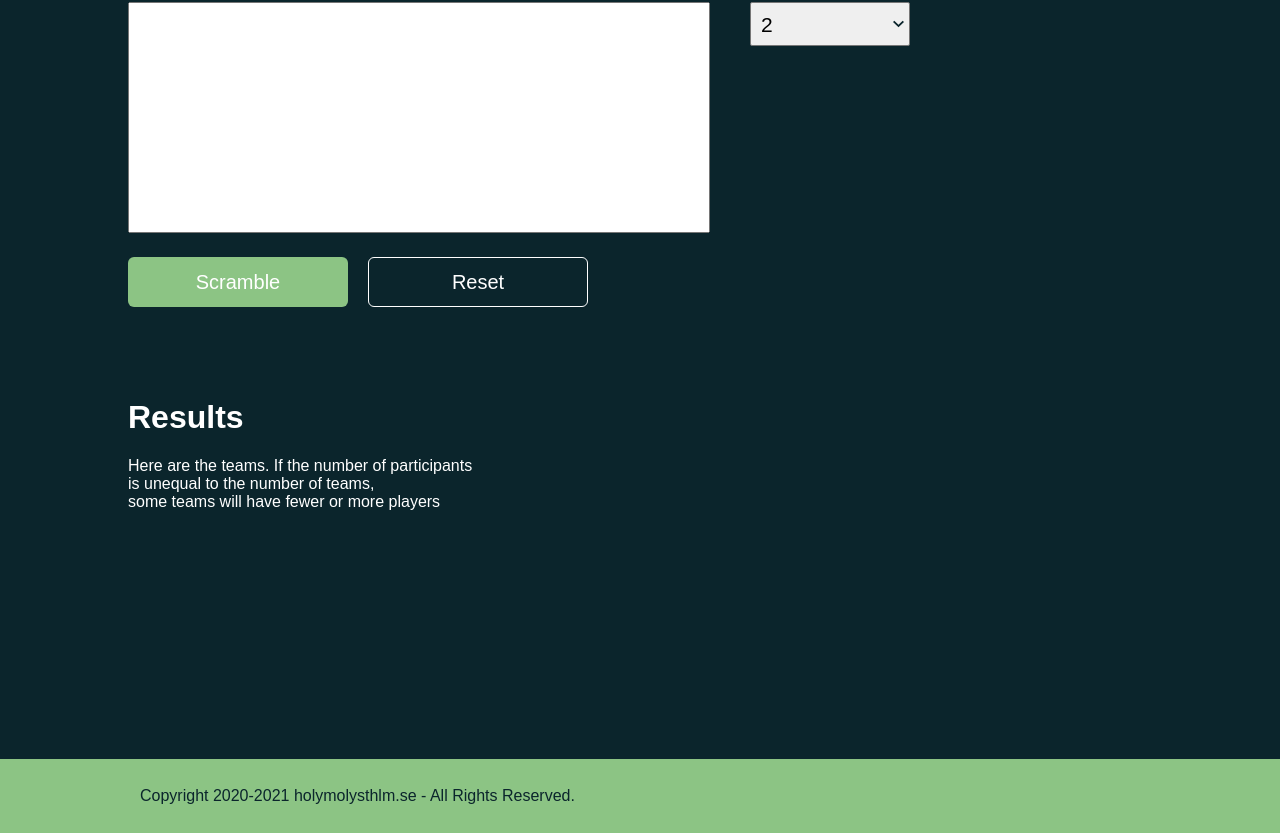
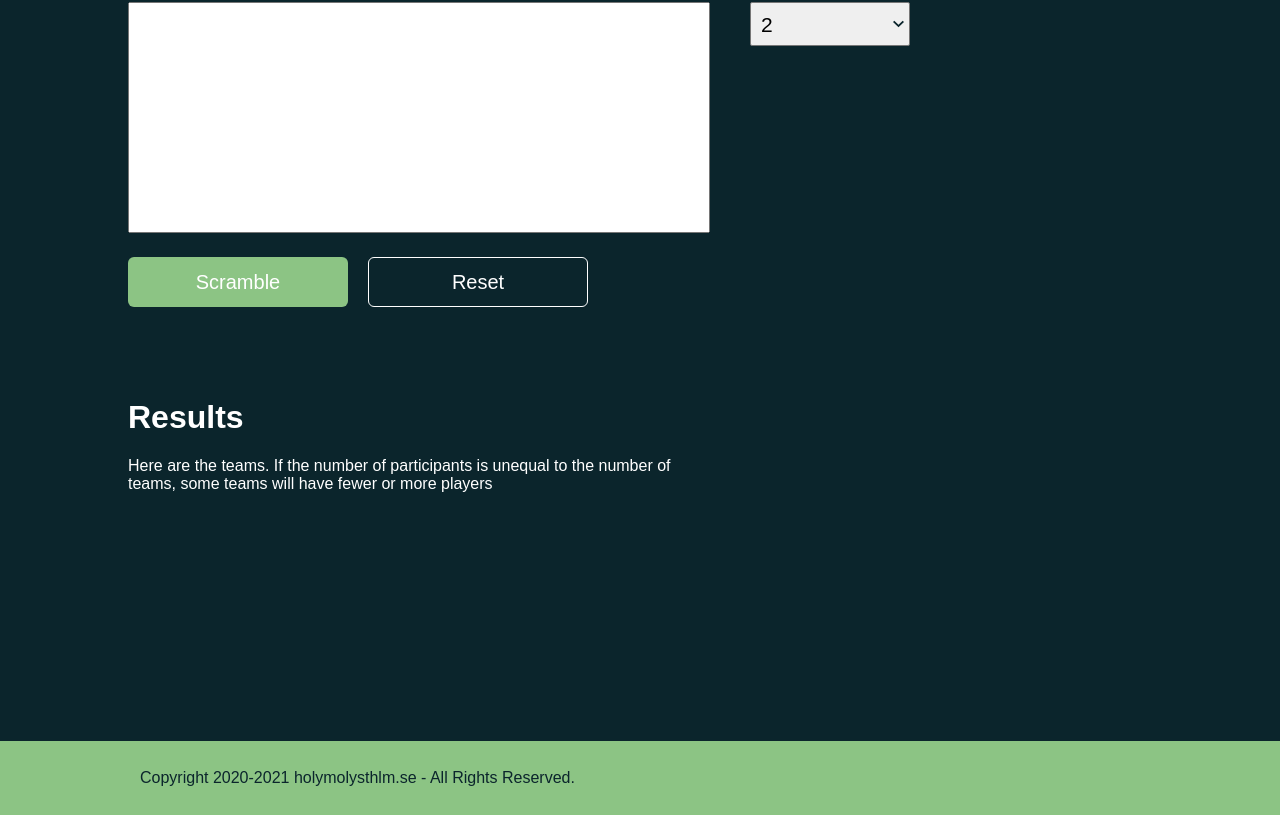
Before and after one commit to Korkken/scrambleteams, a React (Create React App) app: page / in a window 1280 px wide. Shown: the part 846-1679 px from the top of the page. Built offline with nearby package versions, Linux system fonts and the light colour scheme.

Commit message:
fixed som text positioning

```diff
--- a/src/ScrambleView.js
+++ b/src/ScrambleView.js
@@ -70,9 +70,8 @@ function ScrambleView(props) {
             </div>
             <div className="results">
                 <span className="get-started">Results</span>
-                <span>Here are the teams. If the number of participants</span>
-                <span>is unequal to the number of teams,</span>
-                <span>some teams will have fewer or more players </span>
+                <span>Here are the teams. If the number of participants is unequal to the number of </span>
+                <span>teams, some teams will have fewer or more players </span>
             </div>
             <div className="teams">
                 <div className="team-container">
```
